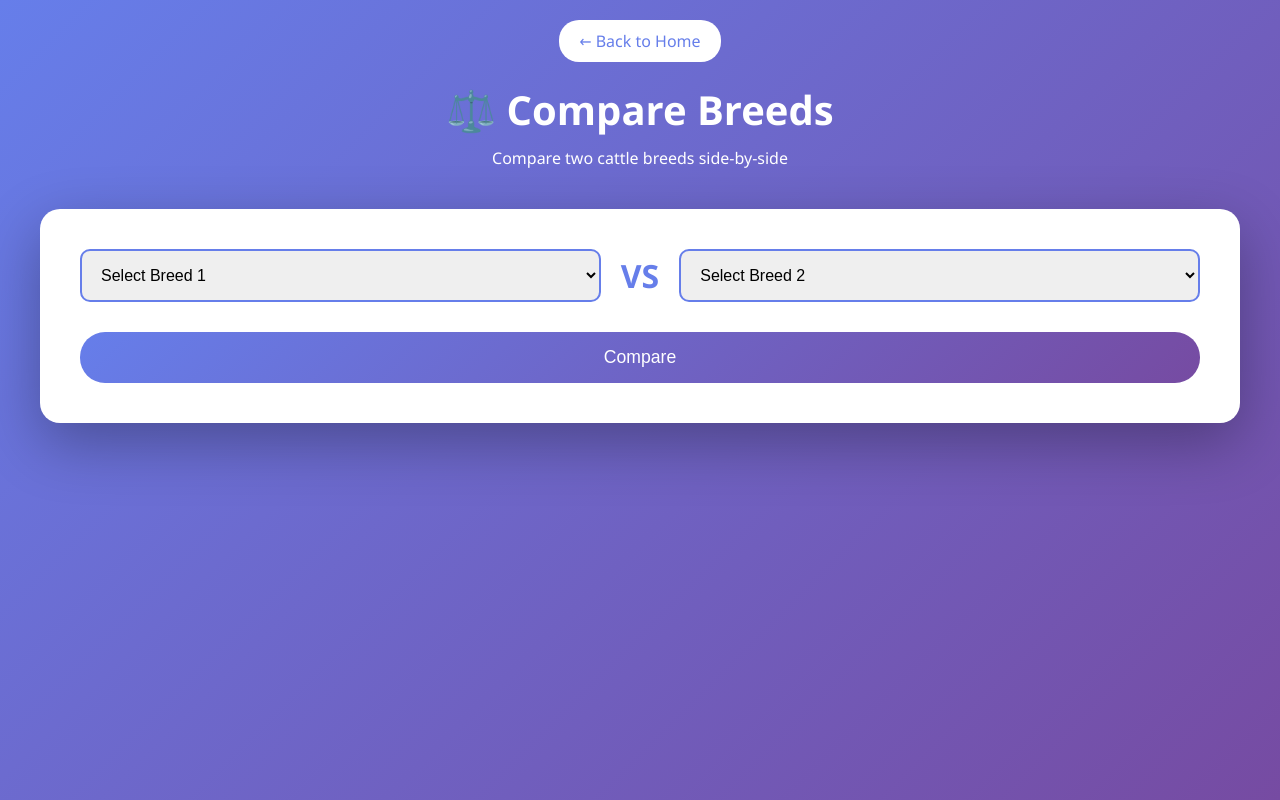
After one commit to PRUTHVIGV/CSE_174, a Flask app: template templates/compare.html in a window 1280 px wide. The commit adds this page. Run offline with Flask 3, Linux system fonts and the light colour scheme; the template is opened without the code that fills it, so the values that code supplies are empty; some libraries are stand-ins or nearby versions.

Commit message:
Add prediction history and breed comparison features

```diff
--- /dev/null
+++ b/templates/compare.html
@@ -0,0 +1,115 @@
+<!DOCTYPE html>
+<html lang="en">
+<head>
+    <meta charset="UTF-8">
+    <meta name="viewport" content="width=device-width, initial-scale=1.0">
+    <title>Compare Breeds</title>
+    <style>
+        * { margin: 0; padding: 0; box-sizing: border-box; }
+        body { font-family: 'Segoe UI', Tahoma, Geneva, Verdana, sans-serif; background: linear-gradient(135deg, #667eea 0%, #764ba2 100%); min-height: 100vh; padding: 20px; }
+        .container { max-width: 1200px; margin: 0 auto; }
+        .header { text-align: center; color: white; margin-bottom: 40px; }
+        .header h1 { font-size: 2.5em; margin-bottom: 10px; }
+        .back-btn { background: white; color: #667eea; padding: 10px 20px; border-radius: 20px; text-decoration: none; display: inline-block; margin-bottom: 20px; }
+        .card { background: white; border-radius: 20px; padding: 40px; box-shadow: 0 20px 60px rgba(0,0,0,0.3); }
+        .selector { display: grid; grid-template-columns: 1fr auto 1fr; gap: 20px; align-items: center; margin-bottom: 30px; }
+        select { padding: 15px; border: 2px solid #667eea; border-radius: 10px; font-size: 1em; width: 100%; }
+        .vs { font-size: 2em; font-weight: bold; color: #667eea; }
+        .btn { background: linear-gradient(135deg, #667eea 0%, #764ba2 100%); color: white; border: none; padding: 15px 40px; border-radius: 25px; font-size: 1.1em; cursor: pointer; width: 100%; }
+        .comparison { display: grid; grid-template-columns: 1fr 1fr; gap: 30px; margin-top: 30px; display: none; }
+        .breed-card { background: #f8f9ff; padding: 20px; border-radius: 10px; }
+        .breed-card h3 { color: #667eea; margin-bottom: 15px; font-size: 1.5em; }
+        .info-row { padding: 10px 0; border-bottom: 1px solid #e0e0e0; }
+        .info-label { font-weight: bold; color: #333; }
+        .info-value { color: #666; margin-top: 5px; }
+    </style>
+</head>
+<body>
+    <div class="container">
+        <div class="header">
+            <a href="/" class="back-btn">← Back to Home</a>
+            <h1>⚖️ Compare Breeds</h1>
+            <p>Compare two cattle breeds side-by-side</p>
+        </div>
+
+        <div class="card">
+            <div class="selector">
+                <select id="breed1">
+                    <option value="">Select Breed 1</option>
+                    {% for breed in breeds %}
+                    <option value="{{ breed }}">{{ breed.replace('_', ' ') }}</option>
+                    {% endfor %}
+                </select>
+                <div class="vs">VS</div>
+                <select id="breed2">
+                    <option value="">Select Breed 2</option>
+                    {% for breed in breeds %}
+                    <option value="{{ breed }}">{{ breed.replace('_', ' ') }}</option>
+                    {% endfor %}
+                </select>
+            </div>
+
+            <button class="btn" onclick="compareBreeds()">Compare</button>
+
+            <div class="comparison" id="comparison">
+                <div class="breed-card" id="card1"></div>
+                <div class="breed-card" id="card2"></div>
+            </div>
+        </div>
+    </div>
+
+    <script>
+        function compareBreeds() {
+            const breed1 = document.getElementById('breed1').value;
+            const breed2 = document.getElementById('breed2').value;
+
+            if (!breed1 || !breed2) {
+                alert('Please select both breeds');
+                return;
+            }
+
+            fetch('/api/compare', {
+                method: 'POST',
+                headers: { 'Content-Type': 'application/json' },
+                body: JSON.stringify({ breed1, breed2 })
+            })
+            .then(response => response.json())
+            .then(data => {
+                displayComparison(data);
+            });
+        }
+
+        function displayComparison(data) {
+            const card1 = document.getElementById('card1');
+            const card2 = document.getElementById('card2');
+
+            card1.innerHTML = createCard(data.breed1);
+            card2.innerHTML = createCard(data.breed2);
+
+            document.getElementById('comparison').style.display = 'grid';
+        }
+
+        function createCard(breed) {
+            return `
+                <h3>${breed.name.replace('_', ' ')}</h3>
+                <div class="info-row">
+                    <div class="info-label">Hindi Name</div>
+                    <div class="info-value">${breed.hindi}</div>
+                </div>
+                <div class="info-row">
+                    <div class="info-label">Origin</div>
+                    <div class="info-value">${breed.origin}</div>
+                </div>
+                <div class="info-row">
+                    <div class="info-label">Type</div>
+                    <div class="info-value">${breed.type}</div>
+                </div>
+                <div class="info-row">
+                    <div class="info-label">Milk Yield</div>
+                    <div class="info-value">${breed.milk_yield}</div>
+                </div>
+            `;
+        }
+    </script>
+</body>
+</html>
```
Also changed, not shown: templates/history.html (added, +54 -0 lines), templates/index.html (+7 -0 lines), 1 other file.
